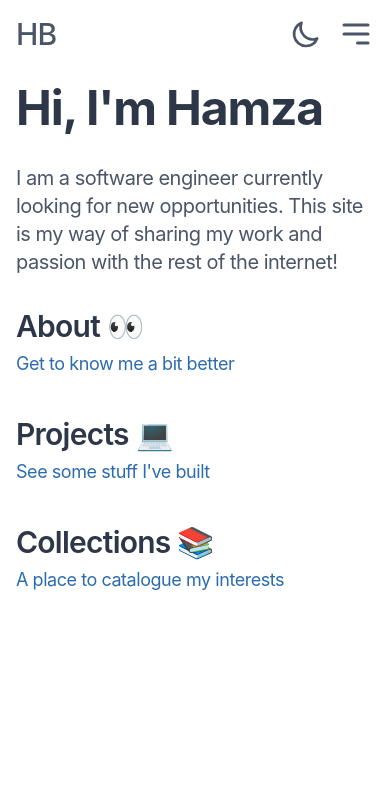
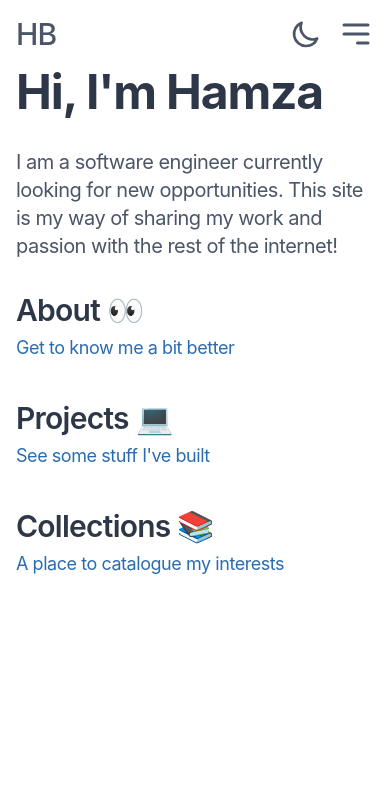
Before and after one commit to hamzabasrai/hamzabasrai.com_v2, a Gatsby site: page / in a window 390 px wide. Shown: the top 786 px of the page. Built offline with nearby package versions, Linux system fonts and the light colour scheme; Gatsby itself is replaced by a stand-in of ours; a web font is replaced by a local one.

Commit message:
Fix padding issues

```diff
--- a/src/components/header.js
+++ b/src/components/header.js
@@ -25,7 +25,7 @@ const Header = () => {
   const [menuIsOpen, setMenuIsOpen] = React.useState(false);
 
   return (
-    <header className="py-4 md:pt-8 sticky top-0 z-10 bg-primary">
+    <header className="pt-4 md:pb-4 md:pt-8 sticky top-0 z-10 bg-primary">
       <nav className="content-wrapper">
         <div className="flex items-center justify-between">
           <h1 className="font-medium text-secondary text-3xl md:hidden">
--- a/src/components/layout.js
+++ b/src/components/layout.js
@@ -8,7 +8,7 @@ const Layout = ({ children }) => {
   return (
     <div className="h-screen flex flex-col">
       <Header />
-      <main className="flex-grow content-wrapper">{children}</main>
+      <main className="flex-grow content-wrapper pb-4 md:pb-8">{children}</main>
       <Footer />
     </div>
   );
```
